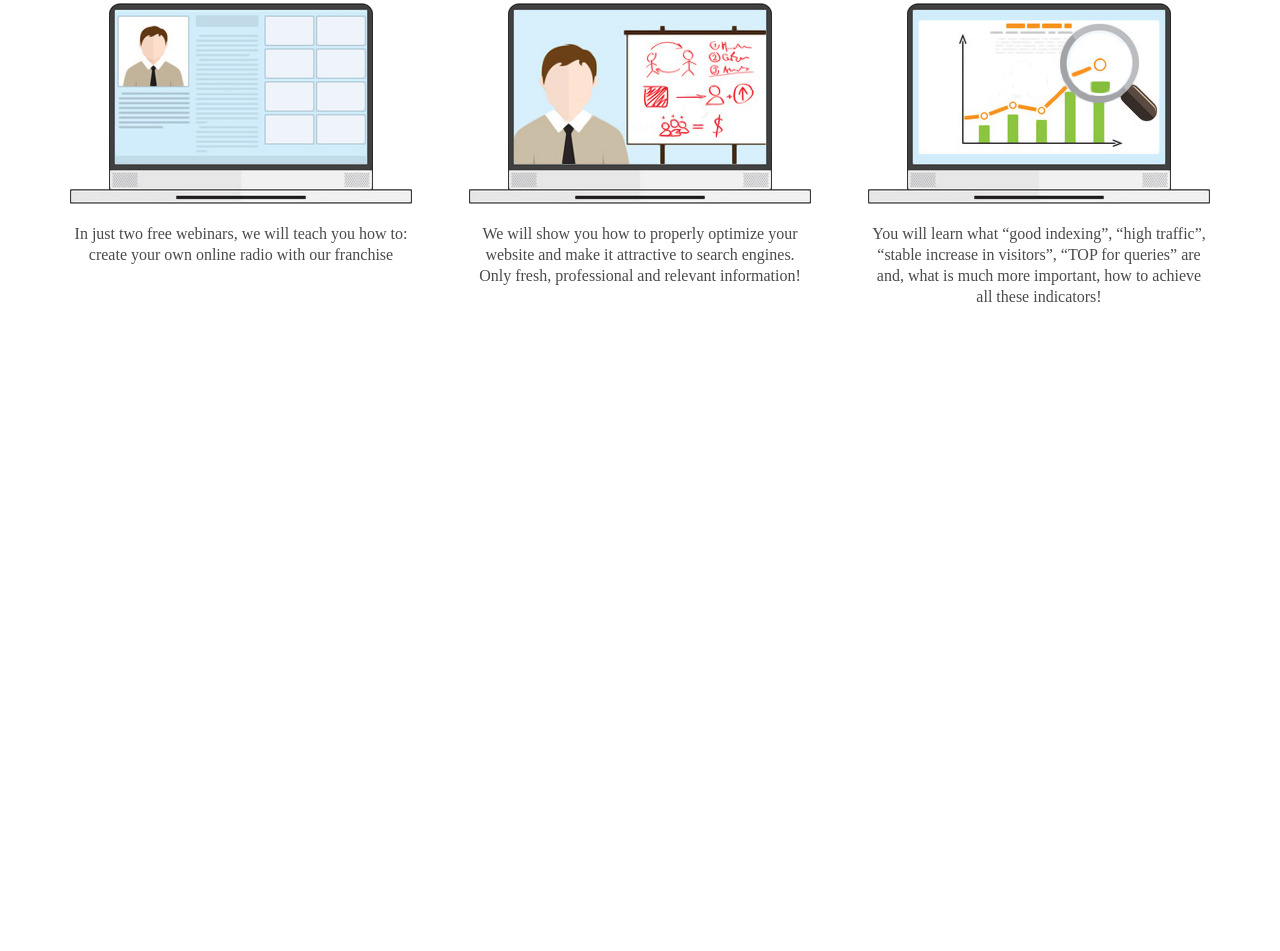
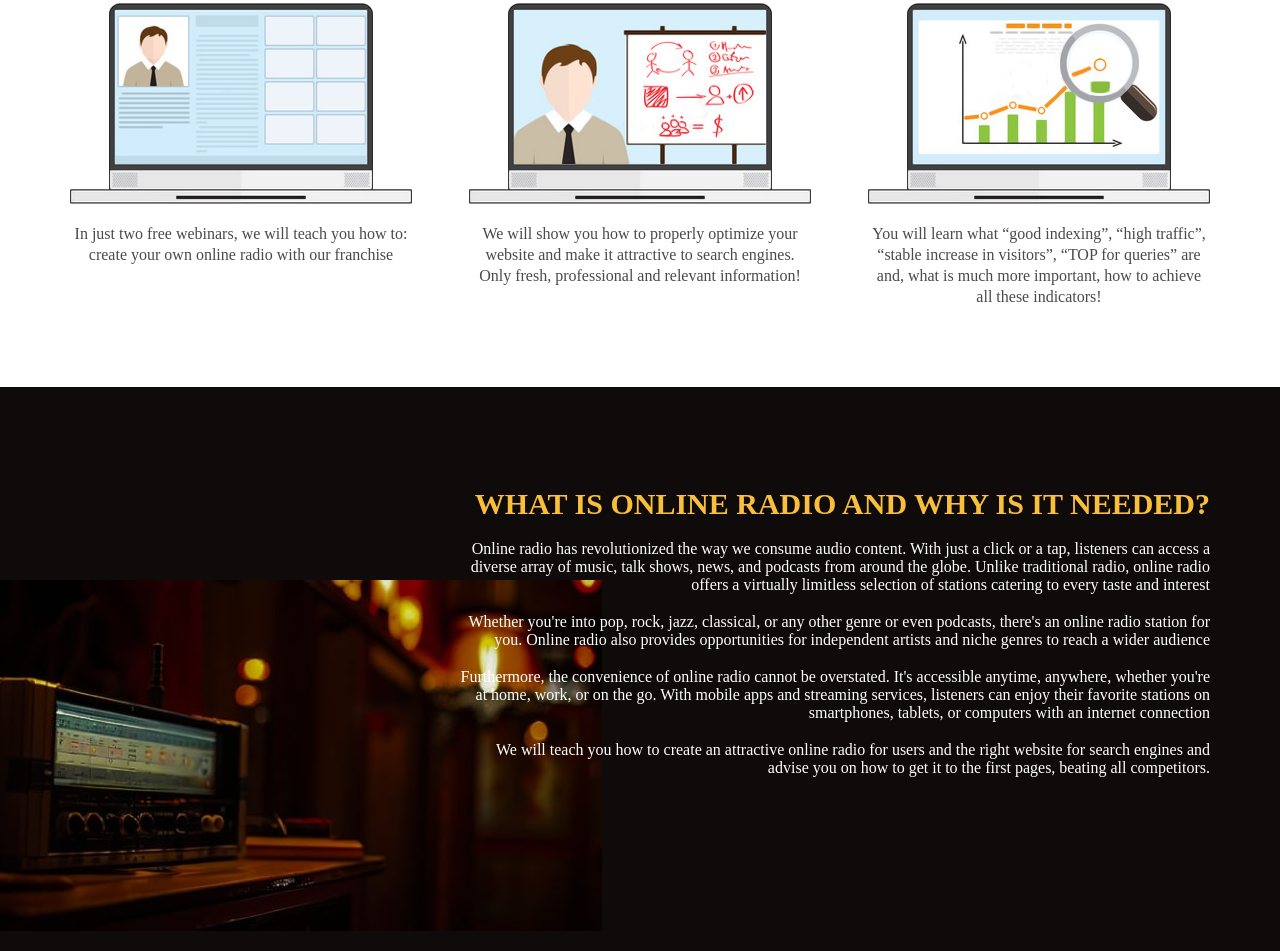
Before and after one commit to reandres/Landing_Page_Radio, a plain HTML site: page src/index.html in a window 1280 px wide. Shown: the part 992-1943 px from the top of the page. Before the commit the page ends 1379 px from the top, so only its background shows below. Drawn offline with Linux system fonts and the light colour scheme.

Commit message:
add info intensive

```diff
--- a/src/css/style.css
+++ b/src/css/style.css
@@ -6,6 +6,7 @@
 
 
 .container {
+    position: relative;
     max-width: 1140px;
     margin: 0 auto;
 }
@@ -155,3 +156,37 @@
     text-align: center;
     color: #4a4a4a;
 }
+
+.info {
+    min-height: 564px;
+    background-color: #0F0B0B;
+    padding: 100px 0 140px 0;
+}
+
+.info__title {
+    font-size: 30px;
+    color: #f9bf3b;
+    text-align: right;
+}
+
+.info__text {
+    position: relative;
+    padding-left: 390px;
+    margin-top: 19px;
+    font-weight: 300;
+    font-size: 16px;
+    text-align: right;
+    color: #fff;
+    z-index: 2;
+}
+
+.info__text.medium {
+    font-weight: 500;
+}
+
+.info__img{
+    position: absolute;
+    top: 93px;
+    left: -83px;
+    z-index: 1;
+}
--- a/src/index.html
+++ b/src/index.html
@@ -52,6 +52,22 @@
                 </div>
             </div>
         </section>
+
+        <section class="info">
+            <div class="container">
+                <h2 class="title info__title">What is online radio and why is it needed?</h2>
+
+                <img src="graphics/img/online_radio.jpg" alt="radio" class="info__img">
+
+                <p class="info__text">Online radio has revolutionized the way we consume audio content. With just a click or a tap, listeners can access a diverse array of music, talk shows, news, and podcasts from around the globe. Unlike traditional radio, online radio offers a virtually limitless selection of stations catering to every taste and interest</p>
+
+                <p class="info__text">Whether you're into pop, rock, jazz, classical, or any other genre or even podcasts, there's an online radio station for you. Online radio also provides opportunities for independent artists and niche genres to reach a wider audience</p>
+
+                <p class="info__text">Furthermore, the convenience of online radio cannot be overstated. It's accessible anytime, anywhere, whether you're at home, work, or on the go. With mobile apps and streaming services, listeners can enjoy their favorite stations on smartphones, tablets, or computers with an internet connection</p>
+
+                <p class="info__text medium">We will teach you how to create an attractive online radio for users and the right website for search engines and advise you on how to get it to the first pages, beating all competitors.</p>
+            </div>
+        </section>
     </main>
 </body>
 </html>
```
